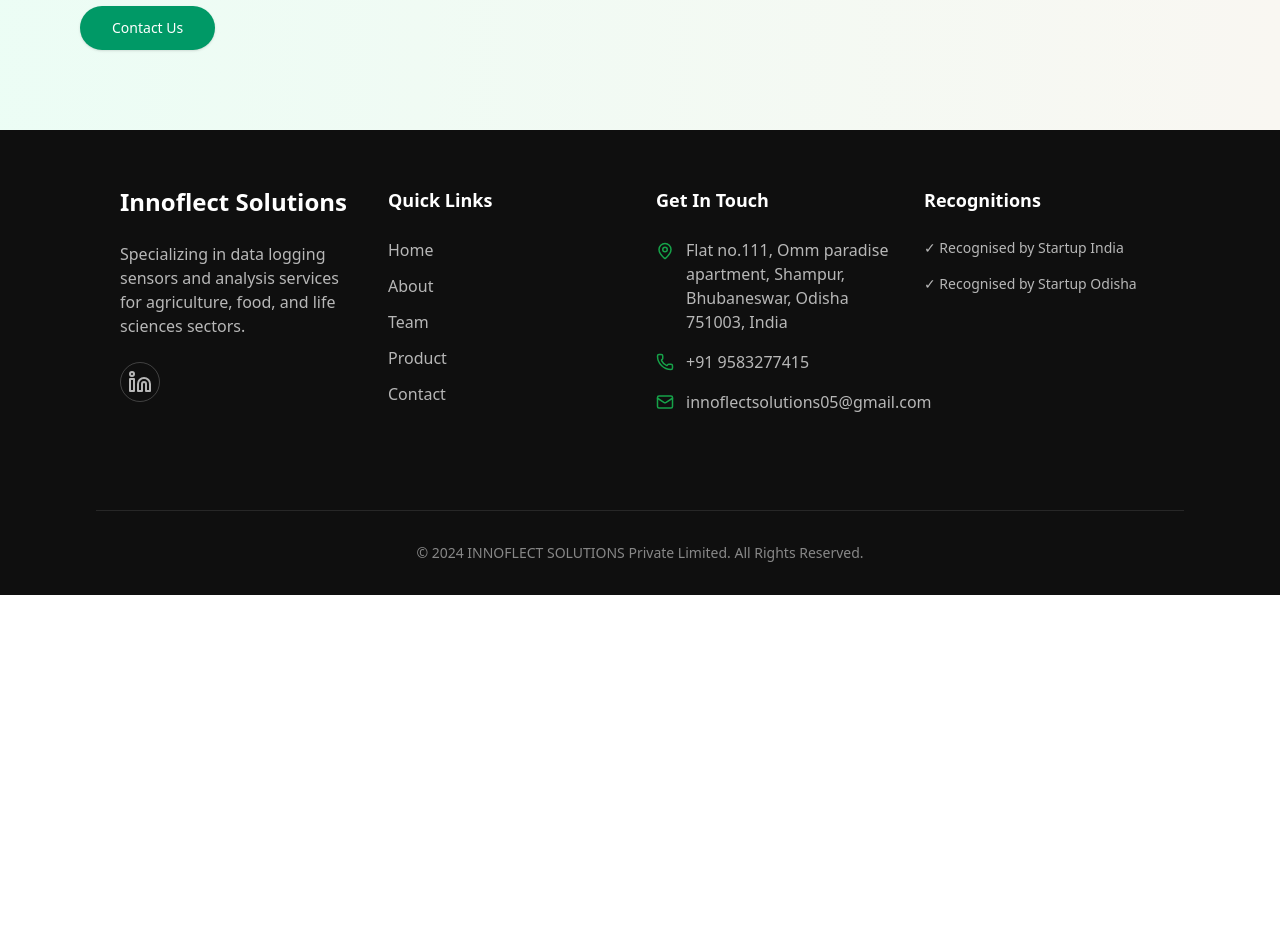
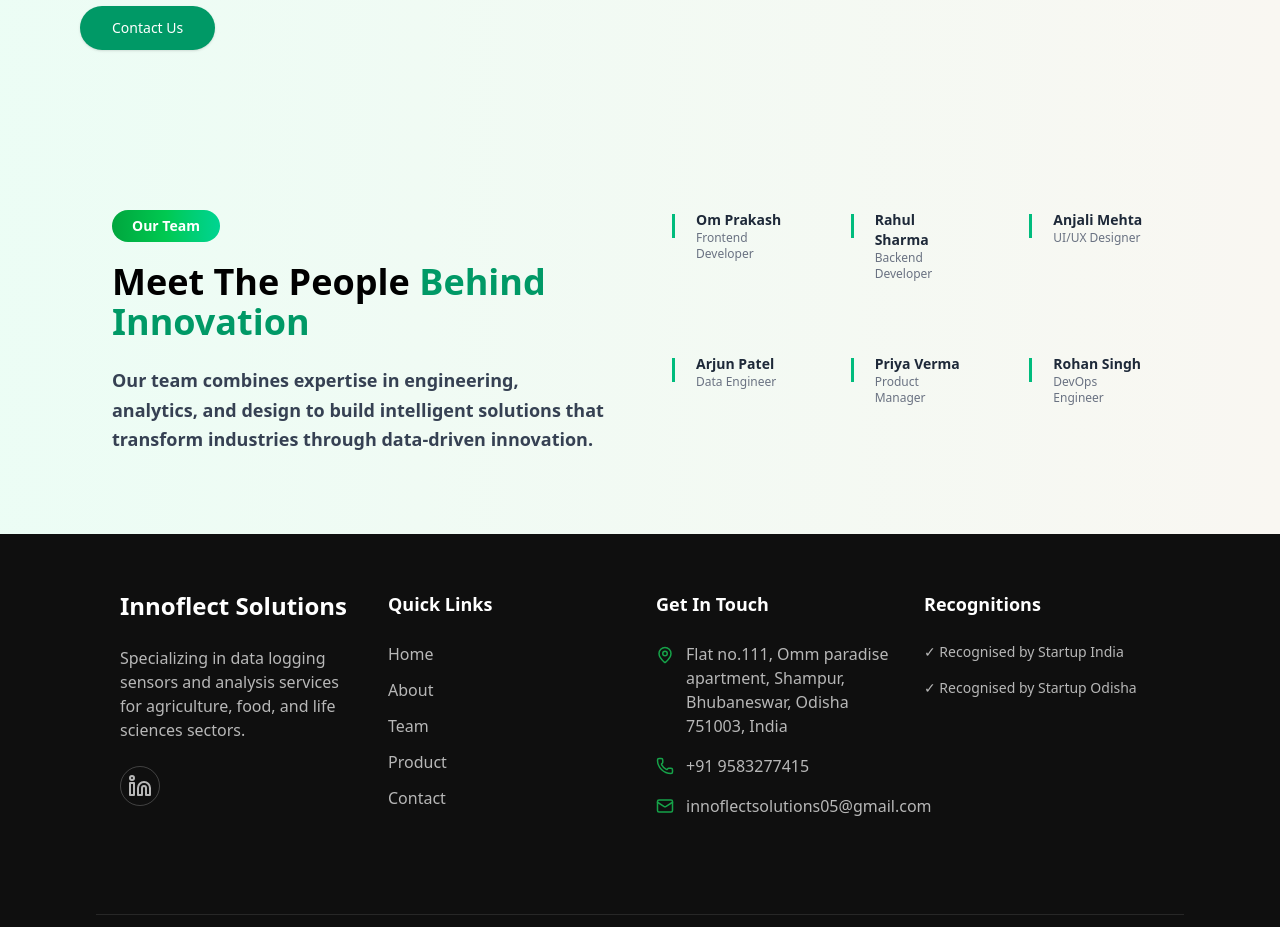
Before and after one commit to UNGRADUATECODER/Innoflect-Frontend-UI, a React (Vite) app: page / in a window 1280 px wide. Shown: the part 1680-2607 px from the top of the page. Before the commit the page ends 2275 px from the top, so only its background shows below. Built offline with nearby package versions, Linux system fonts and the light colour scheme.

Commit message:
team section updated

```diff
--- a/src/App.jsx
+++ b/src/App.jsx
@@ -3,7 +3,6 @@
 
 import Navbar from "./components/Navbar";
 import Footer from "./components/Footer";
-import Herosection from "./components/sections/Herosection";
 
 import Home from "./pages/Home";
 import About from "./pages/About";
@@ -13,25 +12,18 @@
 const App = () => {
   return (
     <div className="flex flex-col min-h-screen">
+
       <Navbar />
 
-
       <Routes>
-        <Route
-          path="/"
-          element={
-            <>
-              <Herosection />
-              <About/>
-            </>
-          }
-        />
+        <Route path="/" element={<Home />} />
         <Route path="/about" element={<About />} />
         <Route path="/team" element={<Team />} />
         <Route path="/contact" element={<Contact />} />
       </Routes>
 
       <Footer />
+
     </div>
   );
 };
--- a/src/pages/Home.jsx
+++ b/src/pages/Home.jsx
@@ -1,14 +1,13 @@
-const Home = () => {
+import Herosection from "../components/sections/Herosection";
+import About from "./About";
+import Team from "./Team";
+
+export default function Home() {
   return (
-    <section className="pt-24 min-h-screen bg-black text-white px-6">
-      <h1 className="text-4xl font-bold text-green-400 mb-4">
-        Home Page
-      </h1>
-      <p className="text-gray-300 text-lg">
-        Welcome to our website. This is the home page.
-      </p>
-    </section>
+    <>
+      <Herosection />
+      <About />
+      <Team />
+    </>
   );
-};
-
-export default Home;
+}
--- a/src/pages/Team.jsx
+++ b/src/pages/Team.jsx
@@ -1,14 +1,83 @@
-const Team = () => {
+export default function TeamSection() {
+
+  const teamMembers = [
+    { name: "Om Prakash", role: "Frontend Developer" },
+    { name: "Rahul Sharma", role: "Backend Developer" },
+    { name: "Anjali Mehta", role: "UI/UX Designer" },
+    { name: "Arjun Patel", role: "Data Engineer" },
+    { name: "Priya Verma", role: "Product Manager" },
+    { name: "Rohan Singh", role: "DevOps Engineer" }
+  ];
+
   return (
-    <section className="pt-24 min-h-screen bg-black text-white px-6">
-      <h1 className="text-4xl font-bold text-green-400 mb-4">
-        Our Team
-      </h1>
-      <p className="text-gray-300">
-        Meet our talented team of developers and designers.
-      </p>
+    <section className="relative bg-[#f9f7f2] py-20 px-4 sm:px-6 md:px-10 lg:px-16 xl:px-24">
+
+
+      <div className="absolute inset-0 bg-gradient-to-r from-emerald-50 to-transparent"></div>
+
+      <div className="relative mx-auto max-w-7xl px-4 grid md:grid-cols-2 gap-16">
+
+        {/* LEFT SIDE INFO */}
+        <div className="max-w-xl">
+
+          <span className="mb-5 inline-flex rounded-full bg-gradient-to-r from-green-600 via-green-500 to-emerald-400 px-5 py-1.5 text-sm font-semibold text-white">
+            Our Team
+          </span>
+
+          <h2 className="text-3xl md:text-4xl font-bold mb-6">
+            Meet The People
+            <span className="text-emerald-600"> Behind Innovation</span>
+          </h2>
+
+          <p className="text-lg font-bold text-gray-700 leading-relaxed">
+            Our team combines expertise in engineering, analytics, and
+            design to build intelligent solutions that transform
+            industries through data-driven innovation.
+          </p>
+
+        </div>
+
+
+        {/* RIGHT SIDE TEAM LIST */}
+        <div className="grid grid-cols-2 sm:grid-cols-3 gap-y-6 gap-x-10">
+
+
+          {teamMembers.map((member, index) => (
+
+
+         <div
+  key={index}
+  className="relative pr-6"
+>
+<div
+  key={index}
+  className="relative pl-6"
+>
+
+  {/* Border */}
+  <span className="absolute left-0 top-1 h-6 w-[3px] bg-emerald-500"></span>
+
+  {/* Text */}
+  <h3 className="text-sm font-semibold text-gray-800">
+    {member.name}
+  </h3>
+
+  <p className="text-xs text-gray-500">
+    {member.role}
+  </p>
+
+</div>
+
+
+</div>
+
+
+          ))}
+
+        </div>
+
+      </div>
+
     </section>
   );
-};
-
-export default Team;
+}
```
